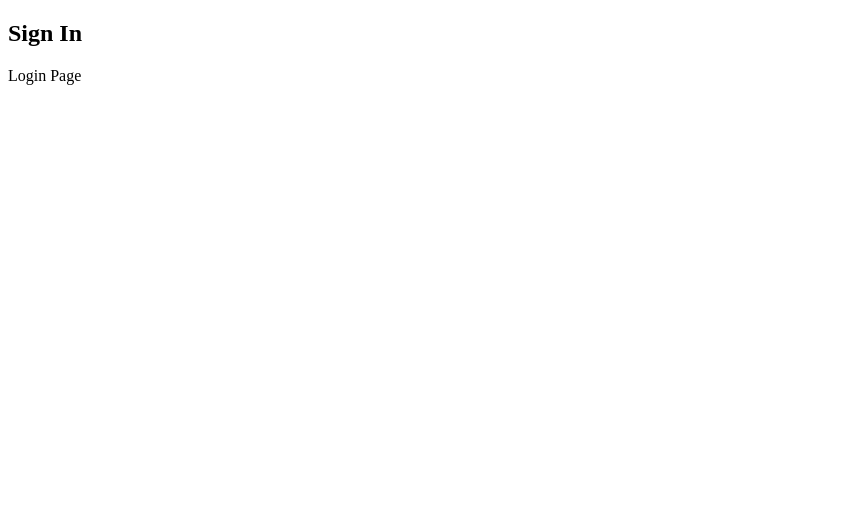
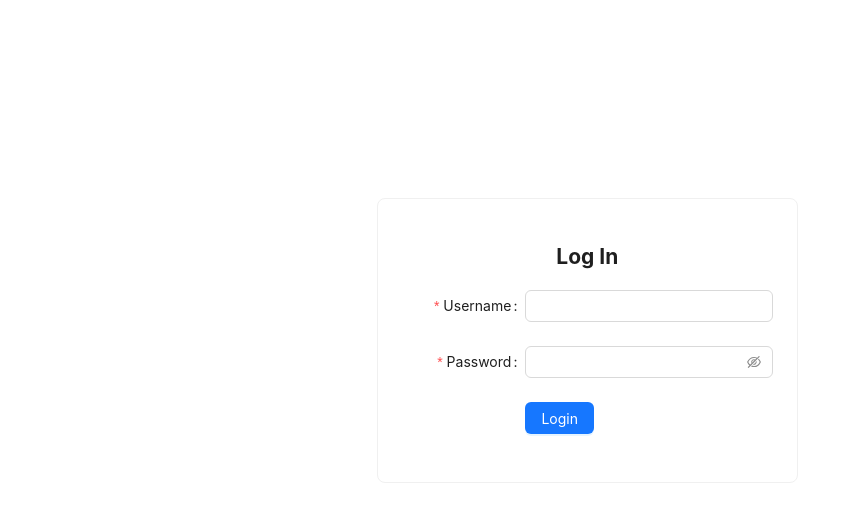
Before and after one commit to Mandeep56Singh/mini-hrs, a React (Vite) app in the folder apps/front-end/: page /login in a window 1280 px wide. Shown: the top 522 px of the page, without its empty margins (0-852 px from the left). Built offline with nearby package versions, Linux system fonts and the light colour scheme.

Commit message:
FE: Added routes, patient search component and resource

```diff
--- a/apps/front-end/src/app/components/layout/layout-component.tsx
+++ b/apps/front-end/src/app/components/layout/layout-component.tsx
@@ -38,15 +38,13 @@ export function LayoutComponent(props: LayoutComponentProps) {
       </Sider>
       <Layout style={{ padding: '0 24px 24px' }}>
         <Breadcrumb style={{ margin: '16px 0' }}>
-          <Breadcrumb.Item>Home</Breadcrumb.Item>
-          <Breadcrumb.Item>List</Breadcrumb.Item>
-          <Breadcrumb.Item>App</Breadcrumb.Item>
+
         </Breadcrumb>
         <Content
           style={{
             padding: 24,
             margin: 0,
-            minHeight: 280,
+            minHeight: '400px',
             background: colorBgContainer,
           }}
         >
--- a/apps/front-end/src/app/components/navigation/navigation-component.tsx
+++ b/apps/front-end/src/app/components/navigation/navigation-component.tsx
@@ -1,8 +1,7 @@
 import { useState } from 'react';
 import { Menu } from 'antd';
 import type { MenuProps } from 'antd';
-import { Route, Routes, Link } from 'react-router-dom';
-import { Login } from '../../pages/login/login';
+import { Link } from 'react-router-dom';
 
 
 /* eslint-disable-next-line */
@@ -21,6 +20,12 @@ export function NavigationComponent(props: NavigationComponentProps) {
         <Link to="/">Home</Link>
       ),
       key: 'home',
+    },
+    {
+      label: (
+        <Link to="/patient-search">Patient Search</Link>
+      ),
+      key: 'patient-search',
     },
     {
       label: (
--- /dev/null
+++ b/apps/front-end/src/app/pages/login/login.module.css
@@ -0,0 +1,4 @@
+.loginRow{
+    padding-top: 15%;
+    text-align: left;
+}
--- a/apps/front-end/src/app/pages/login/login.tsx
+++ b/apps/front-end/src/app/pages/login/login.tsx
@@ -1,8 +1,67 @@
-function Login(){
-    return(<>
-     <h2>Sign In</h2>
-     <p>Login Page</p>
-    </>);
+import React from 'react';
+import { Col, Row } from 'antd';
+import { Button, Form, Input } from 'antd';
+import styles from './login.module.css';
+import { Card } from 'antd';
+import { useNavigate } from "react-router-dom";
+
+const Login: React.FC = ()=>{
+    const navigate = useNavigate();
+    const onFinish = (values: any) => {
+        redirectToHomePage();
+     };
+
+      const onFinishFailed = (errorInfo: any) => {
+        console.log('Failed:', errorInfo);
+      };
+
+    const redirectToHomePage = ()=>{
+        console.log('redirect to home page');
+        return navigate("/");
+    };
+    return(
+    <Row className={styles.loginRow}>
+     <Col span={8} offset={7}>
+      <Card>
+            <h2 style={{
+                textAlign: 'center'
+            }}>Log In</h2>
+            <Form
+            name="basic"
+            labelCol={{ span: 8 }}
+            wrapperCol={{ span: 16 }}
+            style={{ maxWidth: 600 }}
+            initialValues={{ remember: true }}
+            onFinish={onFinish}
+            onFinishFailed={onFinishFailed}
+            autoComplete="off"
+        >
+            <Form.Item
+            label="Username"
+            name="username"
+            rules={[{ required: true, message: 'Please input your username!' }]}
+            >
+            <Input />
+            </Form.Item>
+
+            <Form.Item
+            label="Password"
+            name="password"
+            rules={[{ required: true, message: 'Please input your password!' }]}
+            >
+            <Input.Password />
+            </Form.Item>
+
+            <Form.Item wrapperCol={{ offset: 8, span: 16 }}>
+            <Button type="primary" htmlType="submit">
+                Login
+            </Button>
+            </Form.Item>
+        </Form>
+    </Card>
+  </Col>
+  </Row>
+  );
 };
 
 export default Login;
--- /dev/null
+++ b/apps/front-end/src/app/pages/patient-search/patient-search.tsx
@@ -0,0 +1,35 @@
+import React,{ useState} from "react";
+import { Row, Col } from "antd";
+import { Input } from 'antd';
+import { patientSearch } from "../../resources/patient-search.resource";
+
+const { Search } = Input;
+
+const PatientSearch: React.FC = ()=>{
+ const [searchString,setSearchString] = useState('');
+ const [searchResults,setSearchResults] = useState([]);
+ const onChangeHandler = (s: string)=> {
+     setSearchString(s);
+ };
+ const onEnterHandler = async ()=>{
+    const results: any = await patientSearch(searchString);
+    setSearchResults(results);
+ }
+  return(
+    <Row>
+        <Col>
+           <h2>Patient Search</h2>
+           <Search
+             placeholder="Enter patient ID"
+             enterButton="Search"
+             size="large"
+             onChange={(e)=>onChangeHandler(e.target.value)}
+             onSearch={onEnterHandler}
+             />
+        </Col>
+    </Row>
+
+  );
+}
+
+export default PatientSearch;
--- /dev/null
+++ b/apps/front-end/src/app/resources/patient-search.resource.tsx
@@ -0,0 +1,5 @@
+export async function patientSearch(searchString: string){
+    const url = `http://localhost:3000/api/patients?q=${searchString}`;
+    const patient = await fetch(url);
+    return patient;
+}
--- a/apps/front-end/src/app/routes/app-router.tsx
+++ b/apps/front-end/src/app/routes/app-router.tsx
@@ -2,6 +2,7 @@ import { createBrowserRouter } from "react-router-dom";
 import ErrorPage from "../pages/error-page/error-page";
 import App from "../app";
 import Login from "../pages/login/login";
+import PatientSearch from "../pages/patient-search/patient-search";
 
 export const appRouter = createBrowserRouter([
     {
@@ -9,7 +10,10 @@ export const appRouter = createBrowserRouter([
       element: <App />,
       errorElement: <ErrorPage/>,
       children:[
-
+        {
+        path: 'patient-search',
+        element: <PatientSearch/>
+        }
       ]
     },
     {
```
